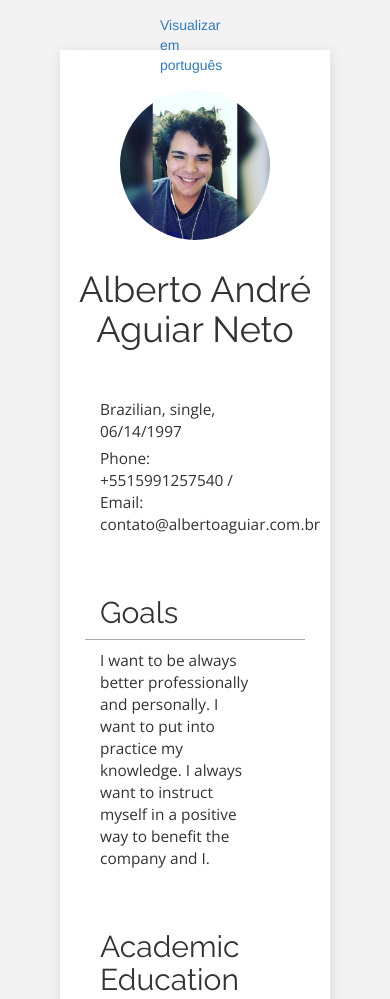
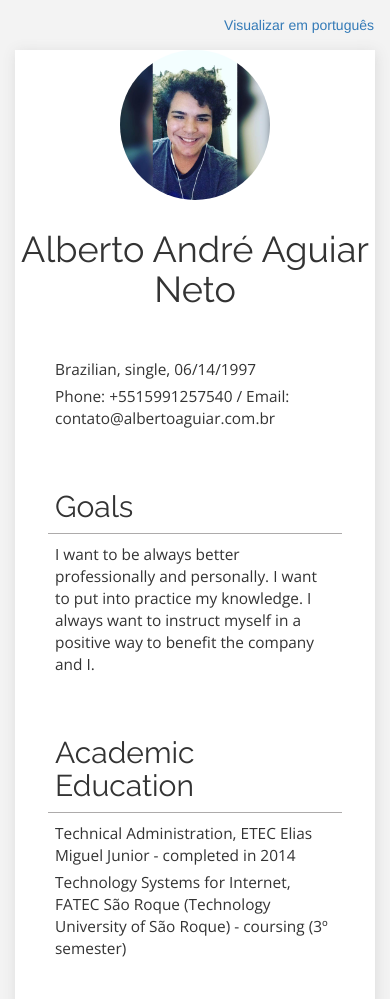
Before and after one commit to albertoaguiar/albertoaguiar.github.io, a plain HTML site: page en.html in a window 390 px wide. Shown: the top 999 px of the page. Drawn offline with nearby package versions, Linux system fonts and the light colour scheme.

Commit message:
colocando a tag de midia

```diff
--- a/css/style.css
+++ b/css/style.css
@@ -74,5 +74,14 @@ li {
 	h2, p, li {
 		margin-left: 40px;
 		text-align: left;
+		padding-right: 40px;
+	}
+
+	.paper {
+		width: 100%;
+	}
+
+	a {
+		margin: 15px 1px;
 	}
 }
--- a/en.html
+++ b/en.html
@@ -3,6 +3,7 @@
 <head>
 	<meta charset="utf-8">
 	<meta http-equiv="X-UA-Compatible" content="IE=edge">
+	<meta name="viewport" content="width=device-width, initial-scale=1, user-scalable=no">
 	<title>Alberto Aguiar</title>
 
 	<!-- Style -->
```
Also changed, not shown: index.html (+1 -0 lines).
